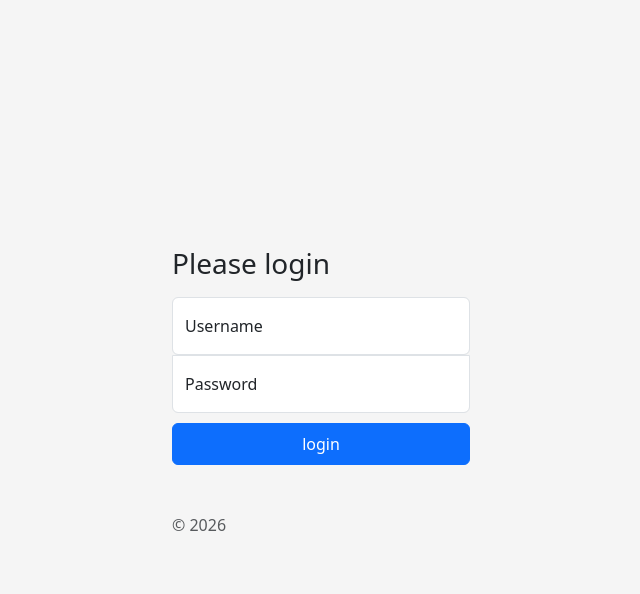
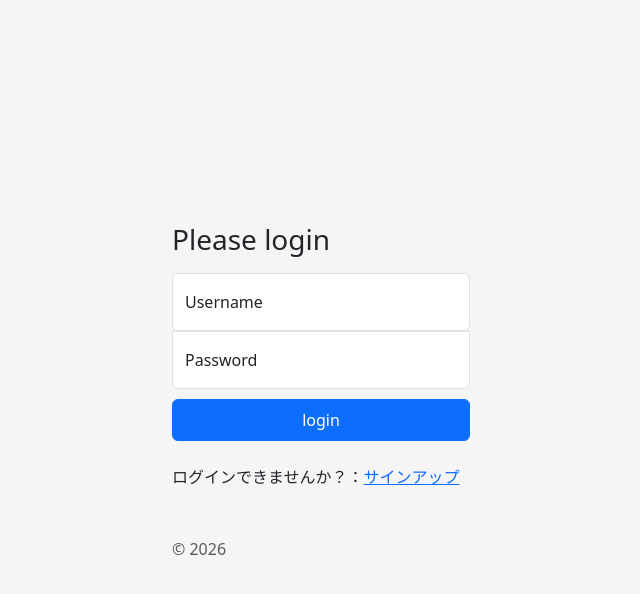
Before and after one commit to kk-watanabe/boardproject, a Django app: template templates/login.html in a window 1280 px wide. Shown: the top 594 px of the page, without its empty margins (319-959 px from the left). Run offline with Django 4.2, Linux system fonts and the light colour scheme; the template is opened without the code that fills it, so the values that code supplies are empty; some libraries are stand-ins or nearby versions.

Commit message:
Update login.html

```diff
--- a/templates/login.html
+++ b/templates/login.html
@@ -17,6 +17,9 @@
     <label for="floatingPassword">Password</label>
 </div>
 <button class="btn btn-primary w-100 py-2" type="submit">login</button>
+<br>
+<br>
+ログインできませんか？：<a href="signup">サインアップ</a>
 <p class="mt-5 mb-3 text-body-secondary">&copy; 2026</p>
 <script src="/docs/5.3/dist/js/bootstrap.bundle.min.js" integrity="sha384-jdSIJTK9l6XwXj3RixpVDXtMcA2bFd9O81RlLAwhpr2oXRqvQP88rr16IeFXTgFE" crossorigin="anonymous" class="astro-vvvwv3sm"></script>
 </form>
```
